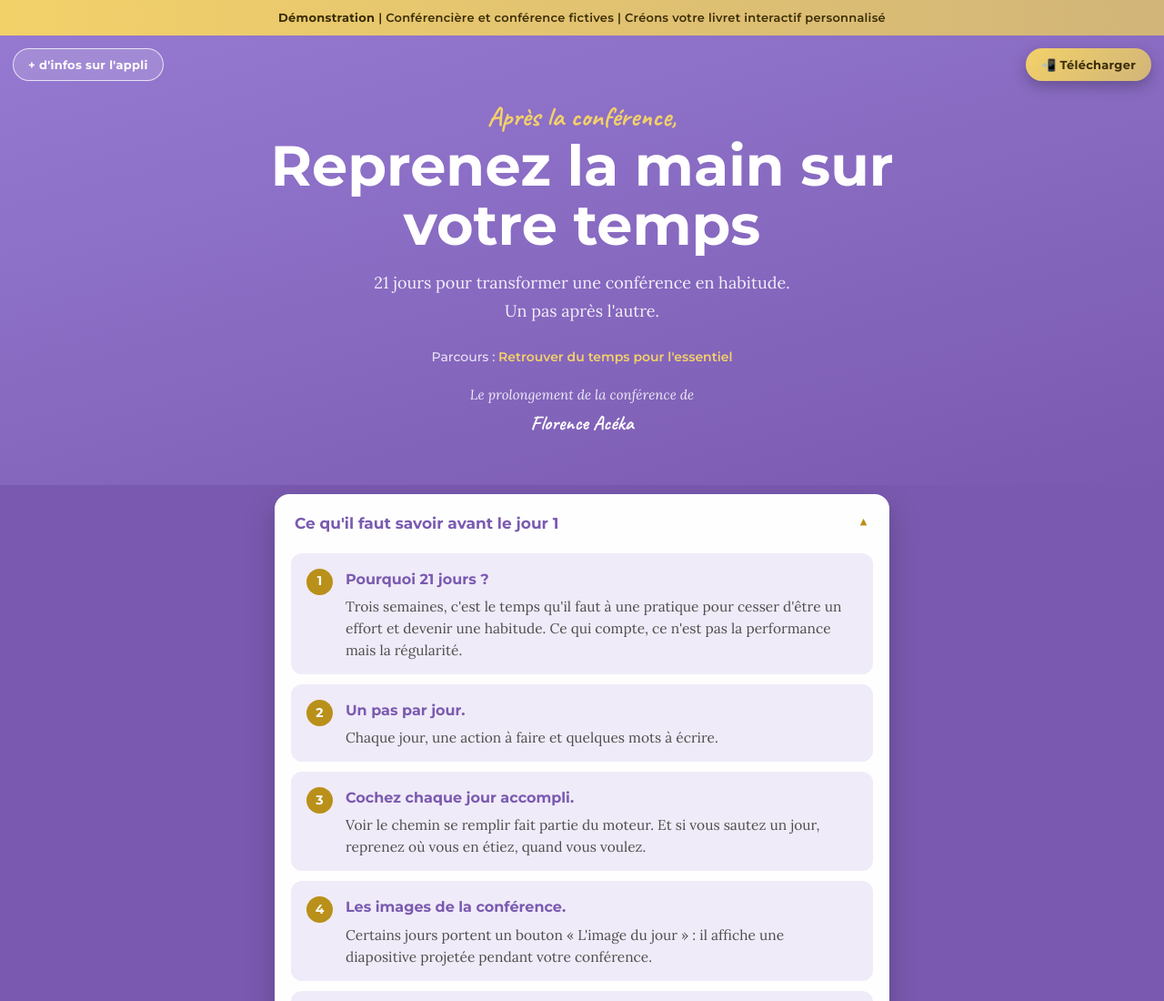
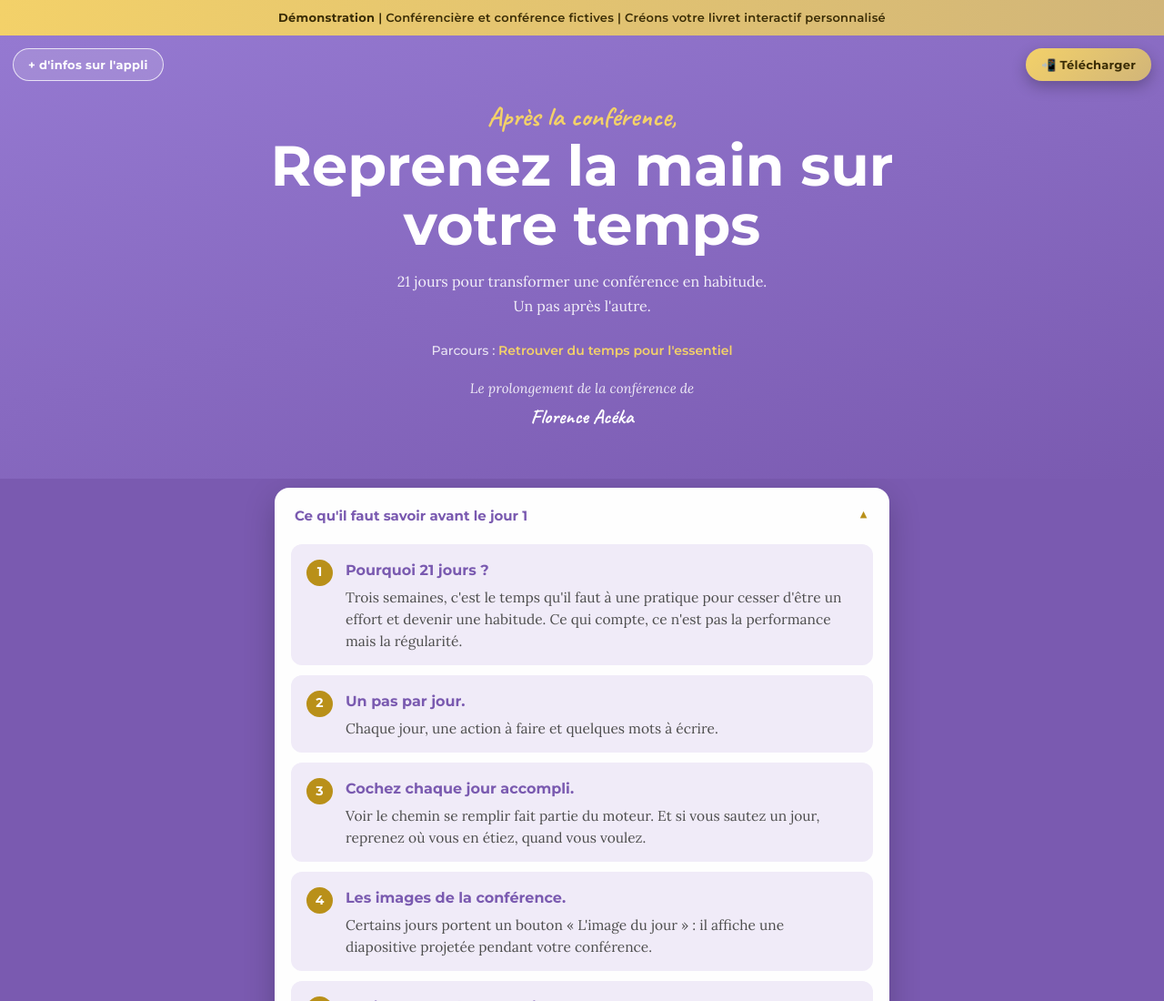
Before and after one commit to acekom84-commits/demo, a plain HTML site: page index.html in a window 1280 px wide. Shown: the top 1100 px of the page at 91% size. Drawn offline with Linux system fonts and the light colour scheme.

Commit message:
Update index.html

```diff
--- a/index.html
+++ b/index.html
@@ -79,7 +79,7 @@
     margin:0 0 16px;
     color:#fff;
   }
-  .hero .lede{font-size:18px;color:rgba(255,255,255,0.9);max-width:540px;margin:0 auto 24px;}
+  .hero .lede{font-size:16px;color:rgba(255,255,255,0.9);max-width:540px;margin:0 auto 24px;}
   .parcours-line{font-family:"Montserrat",sans-serif;font-size:14px;color:rgba(255,255,255,0.82);margin:0 0 16px;}
   .parcours-line b{color:var(--gold-light);font-weight:600;}
   .hero .from{font-size:15px;color:rgba(255,255,255,0.88);font-style:italic;}
@@ -109,7 +109,7 @@
     list-style:none;cursor:pointer;
     display:flex;align-items:center;gap:12px;
     padding:18px 22px;
-    font-size:17px;font-weight:700;color:var(--violet-deep);
+    font-size:15px;font-weight:700;color:var(--violet-deep);
   }
   .howto summary::-webkit-details-marker{display:none;}
   .howto summary .chevron{
```
